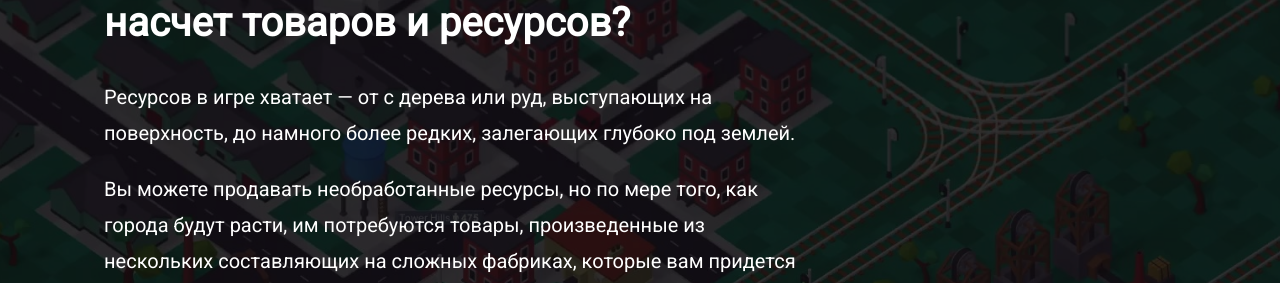
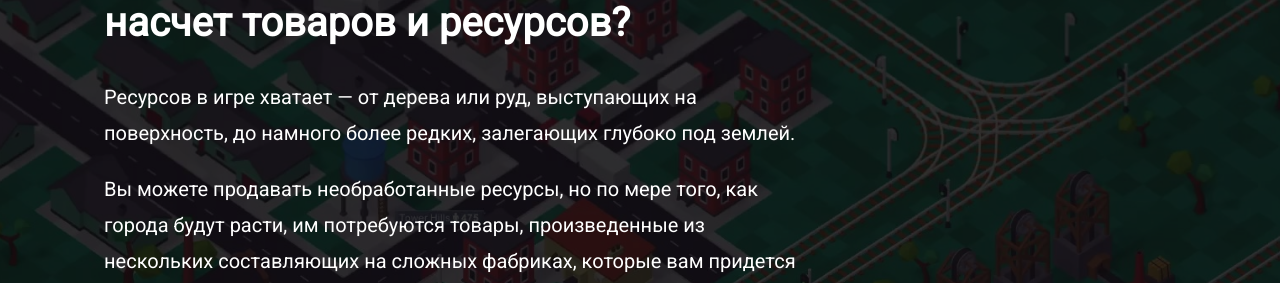
Before and after one commit to andrewpey/vtland, a Jekyll site: the page built from faq_ru.md, in a window 1280 px wide and 900 px high, scrolled down 2437 px. Shown: the part 175-458 px from the top of the window. Built offline with Jekyll 4.4.1, drawn with Linux system fonts in a browser that asks for light colours; nearby versions of some CDN libraries.

Commit message:
fixed typo

```diff
--- a/faq_ru.md
+++ b/faq_ru.md
@@ -53,7 +53,7 @@ wrapper: faq-ru
 
 ## Что поезда будут перевозить? Что насчет товаров и ресурсов?
 
-Ресурсов в игре хватает — от с дерева или руд, выступающих на поверхность, до намного более редких, залегающих глубоко под землей.
+Ресурсов в игре хватает — от дерева или руд, выступающих на поверхность, до намного более редких, залегающих глубоко под землей.
 
 Вы можете продавать необработанные ресурсы, но по мере того, как города будут расти, им потребуются товары, произведенные из нескольких составляющих на сложных фабриках, которые вам придется проектировать и строить.
 
```
